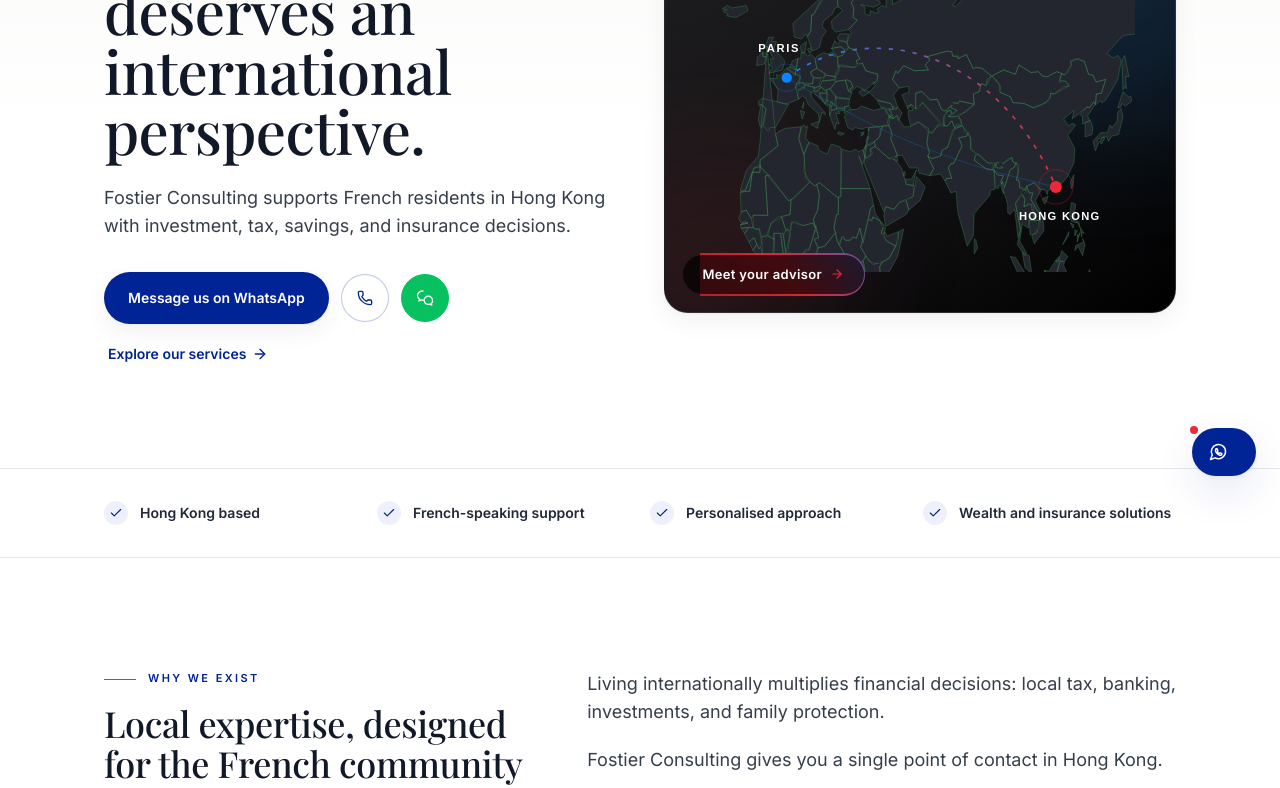
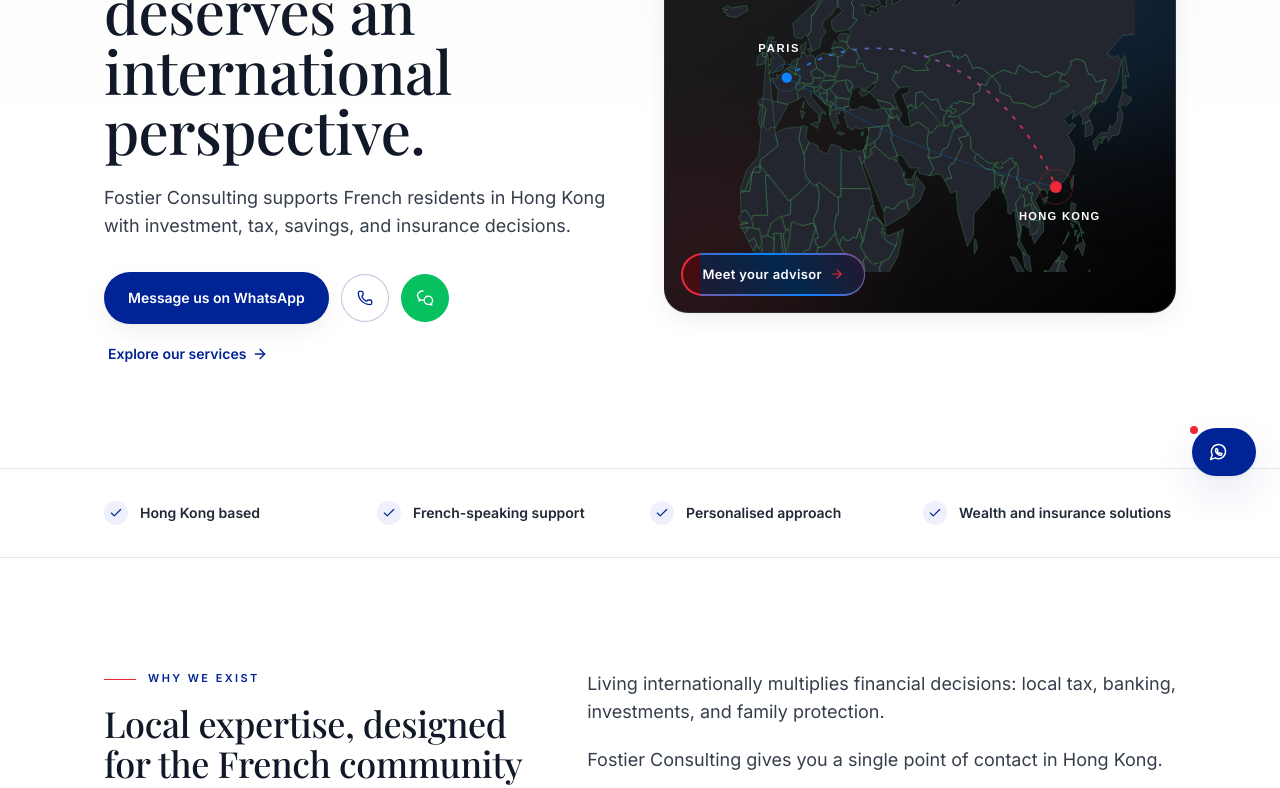
Before and after one commit to nicolasthrax/fostier-consulting-perplexity, a Next.js app: page /en in a window 1280 px wide. Shown: the part 300-1088 px from the top of the page. Built offline with nearby package versions, Linux system fonts and the light colour scheme; a web font is replaced by a local one.

Commit message:
Refine advisor pill with red outline and blue pulse

```diff
--- a/components/AdvisorMapPill.tsx
+++ b/components/AdvisorMapPill.tsx
@@ -13,14 +13,14 @@
   return (
     <Link
       href={`/${locale}/about`}
-      className="focus-ring group absolute bottom-4 left-4 block overflow-hidden rounded-full p-[1.5px]"
+      className="focus-ring group absolute bottom-4 left-4 block overflow-hidden rounded-full bg-fred p-[1.5px]"
     >
       <span
         aria-hidden="true"
         className="absolute left-1/2 top-1/2 aspect-square w-[300%] -translate-x-1/2 -translate-y-1/2 animate-spin [animation-duration:3.5s]"
         style={{
           background:
-            "conic-gradient(from 0deg at 50% 50%, transparent 0 72%, rgba(237,41,57,.9) 88%, rgba(10,132,255,.9) 96%, transparent 100%)",
+            "conic-gradient(from 0deg at 50% 50%, transparent 0 74%, rgba(10,132,255,0) 79%, rgba(10,132,255,1) 88%, rgba(10,132,255,0) 97%, transparent 100%)",
         }}
       />
       <span className="relative inline-flex items-center gap-2 rounded-full bg-black/70 px-5 py-2.5 text-[13px] font-semibold tracking-wide text-white transition-colors hover:bg-black/60">
```
